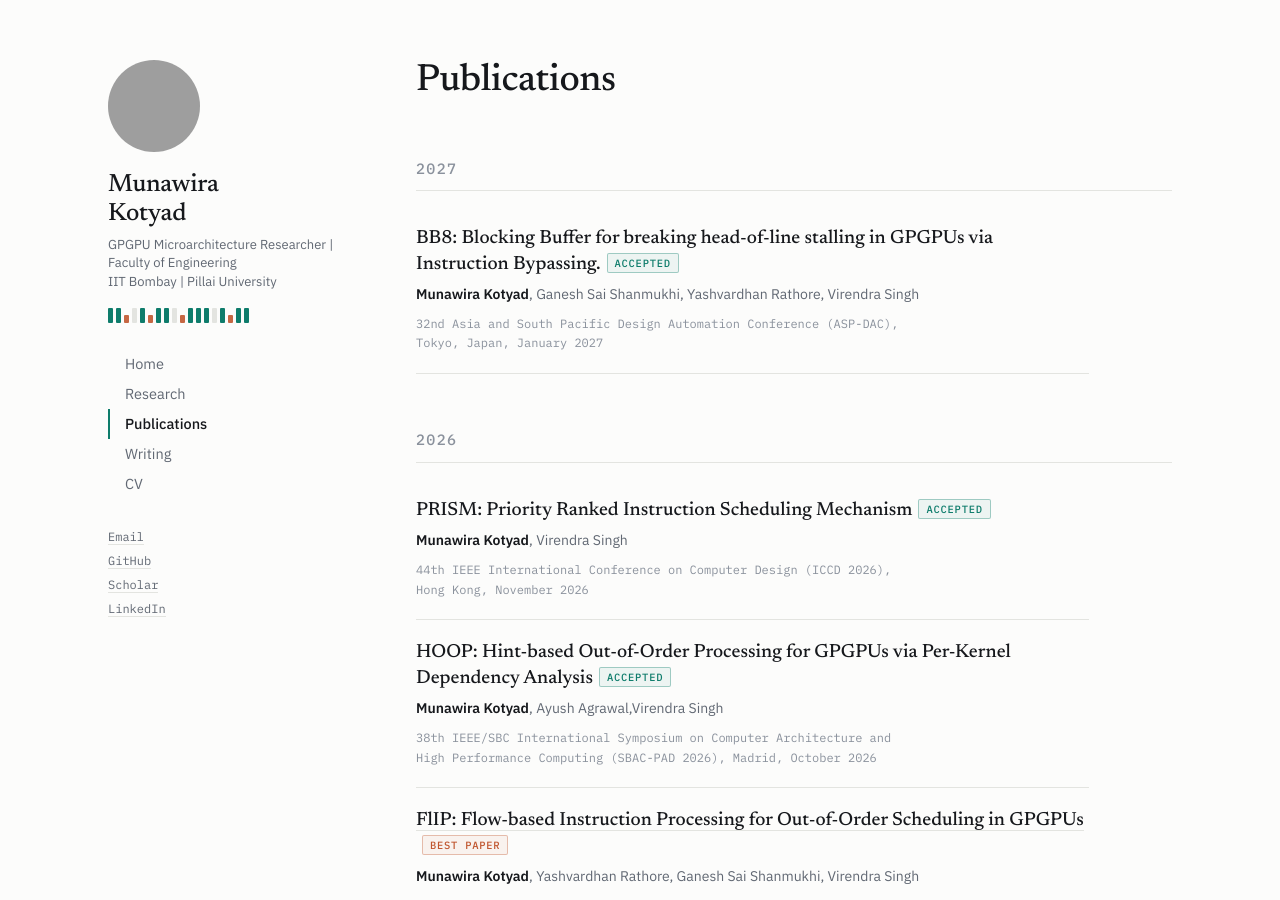
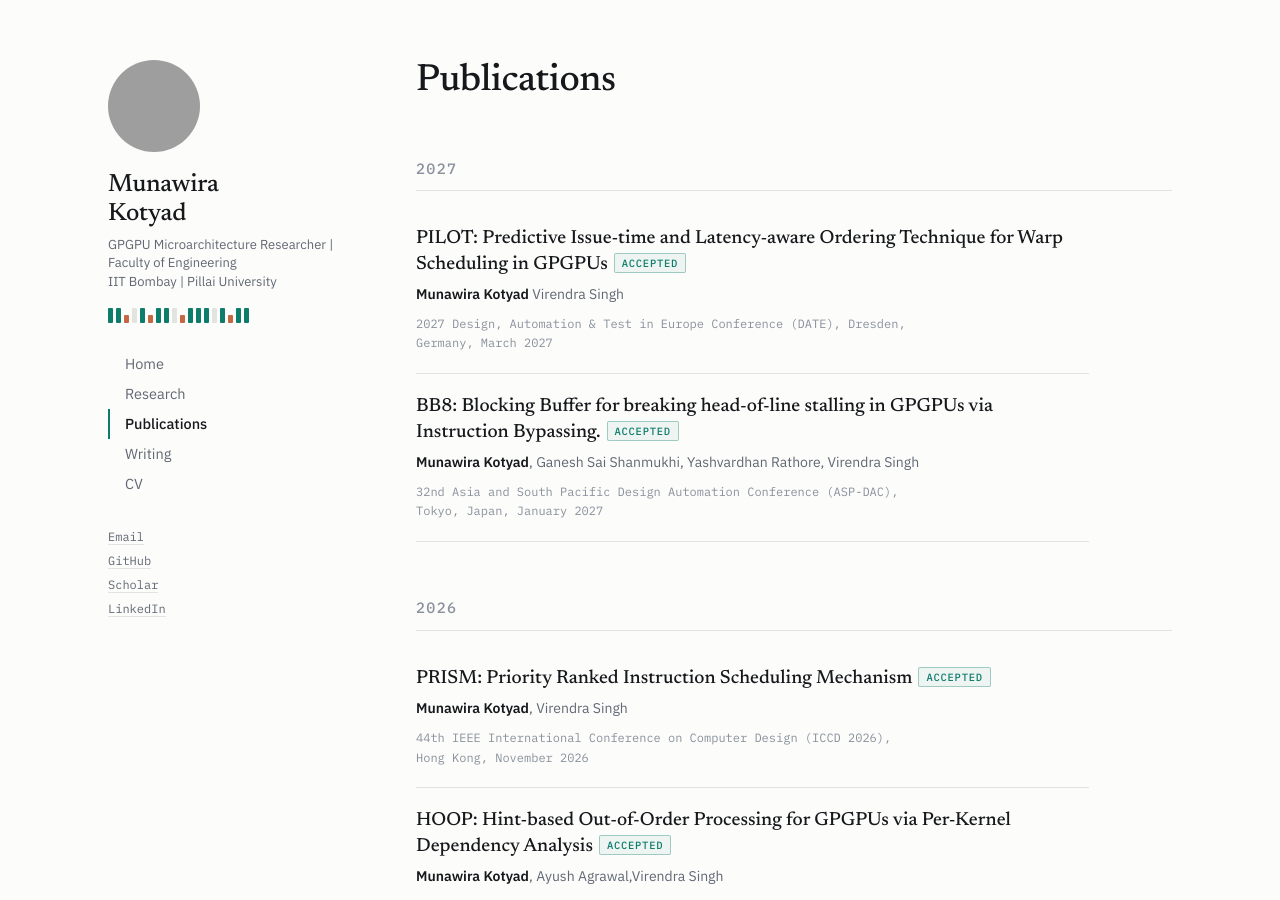
Before and after one commit to munawira/munawira.github.io, a Jekyll site: the page built from publications.md, in a window 1280 px wide and 900 px high. Built offline with Jekyll 4.4.1, drawn with Linux system fonts in a browser that asks for light colours; grey boxes are pictures that could not be loaded.

Commit message:
Update publications.md

```diff
--- a/publications.md
+++ b/publications.md
@@ -10,6 +10,13 @@ description: Peer-reviewed publications in GPU microarchitecture and computer ar
 <!-- <p class="lede">Published and A</p> -->
 
 ## 2027
+
+<div class="pub">
+  <p class="pub-title">PILOT: Predictive Issue-time and Latency-aware Ordering Technique for Warp Scheduling in GPGPUs<span class="tag accepted">Accepted</span></p>
+    <p class="pub-authors"><span class="me">Munawira Kotyad</span> Virendra Singh</p>
+  <p class="pub-meta">  2027 Design, Automation & Test in Europe Conference (DATE), Dresden, Germany, March 2027</p>
+</div>
+
 <div class="pub">
   <p class="pub-title">BB8:
 Blocking Buffer for breaking head-of-line stalling in GPGPUs via
@@ -18,6 +25,8 @@ Instruction Bypassing.<span class="tag accepted">Accepted</span></p>
   <p class="pub-meta"> 32nd Asia and South Pacific Design Automation
 Conference (ASP-DAC), Tokyo, Japan, January 2027</p>
 </div>
+
+
 ## 2026
 
 <div class="pub">
```
